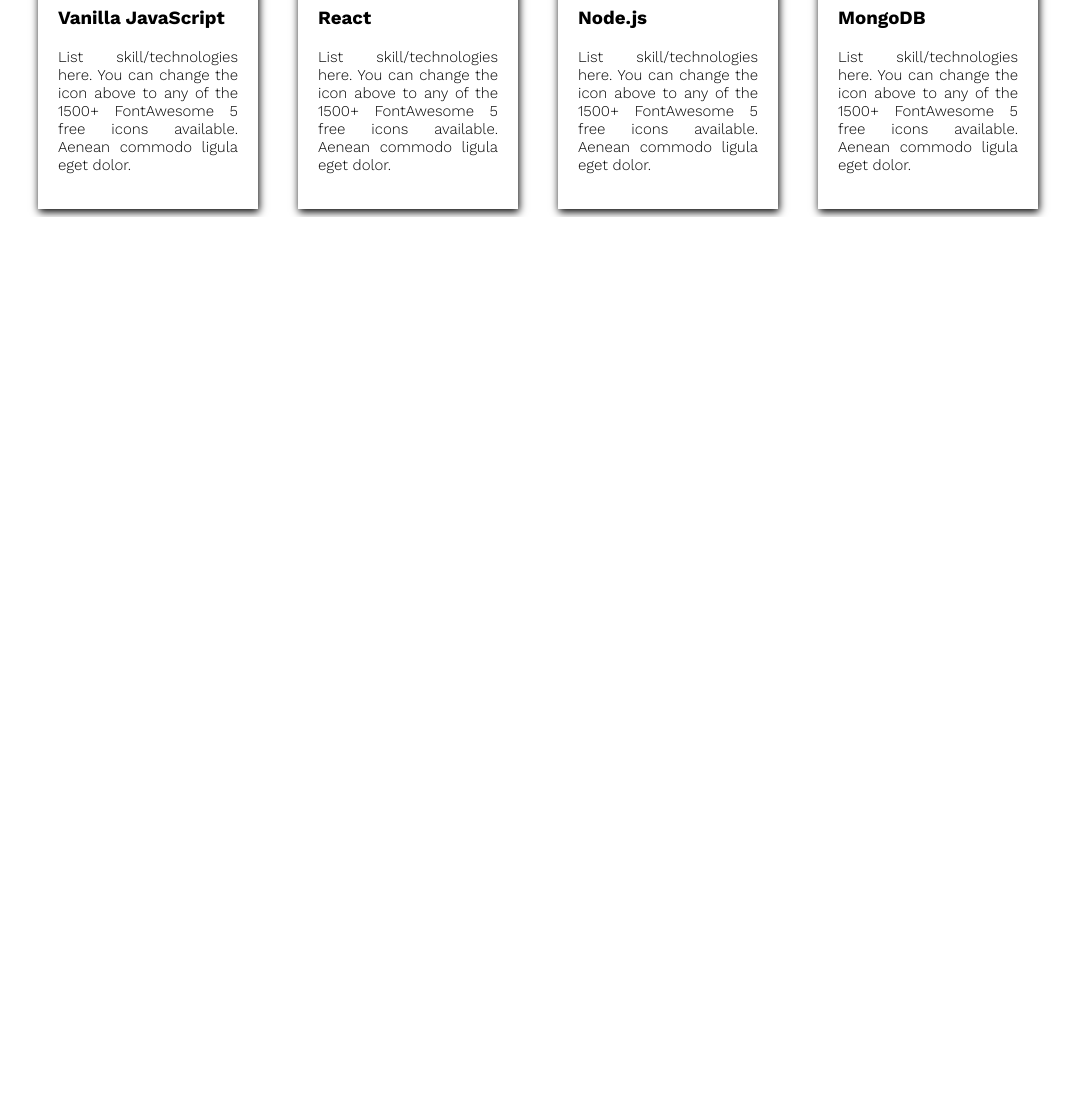
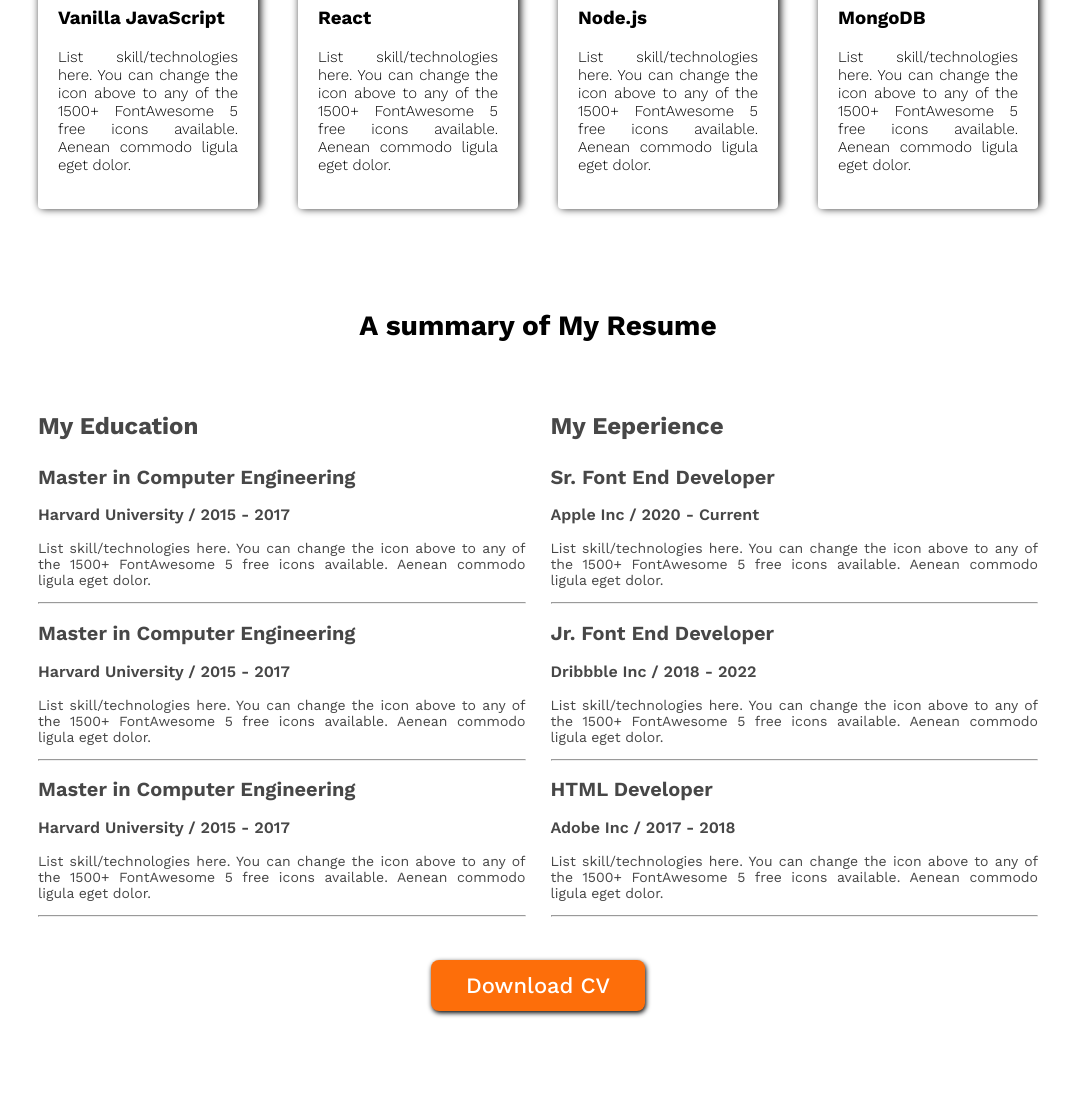
Before and after one commit to Sabbirahmed08/first-website, a plain HTML site: page html/index.html in a window 1280 px wide. Shown: the part 1598-2709 px from the top of the page, without its empty margins (102-1180 px from the left). Before the commit the page ends 1815 px from the top, so only its background shows below. Drawn offline with nearby package versions, Linux system fonts and the light colour scheme.

Commit message:
resume-done

```diff
--- a/css/style.css
+++ b/css/style.css
@@ -177,14 +177,13 @@
 .what-i-do-cards {
     display: flex;
     justify-content: space-between;
-
 }
 
 .cards {
     width: 180px;
-    box-shadow: 1px 3px 8px black;
+    box-shadow: 2px -1px 8px black;
     padding: 20px;
-
+    border-radius: 4px;
 }
 
 .card-description {
@@ -192,3 +191,54 @@
     text-align: justify;
     font-weight: 300;
 }
+
+/* resume-section */
+.my-resume {
+    margin-top: 100px;
+}
+
+.my-resume>h2 {
+    margin-bottom: 50px;
+}
+
+.resume-flexbox {
+    display: flex;
+    width: 1000px;
+    margin: 0 auto;
+    justify-content: space-between;
+}
+
+.my-education {
+    margin-right: 25px;
+}
+
+
+.resume-title {
+    color: #474747;
+    margin-bottom: 25px;
+}
+
+.resume-info h2 {
+    font-size: 20px;
+    color: #474747;
+    font-weight: 650;
+}
+
+.resume-info h3 {
+    font-size: 16px;
+    color: #474747;
+    font-weight: 600;
+}
+
+.resume-info p {
+    color: #474747;
+    font-weight: 400;
+    font-size: 14px;
+    text-align: justify;
+}
+
+.button-special-custom {
+    text-align: center;
+    margin-top: 35px;
+    margin-bottom: 100px;
+}
--- a/html/index.html
+++ b/html/index.html
@@ -114,6 +114,105 @@
                 </div>
             </div>
         </section>
+
+        <section class="my-resume">
+            <h2 class="common-title">A summary of My Resume</h2>
+            <div class="resume-flexbox">
+                <div class="my-education">
+                    <h2 class="resume-title">
+                        My Education
+                    </h2>
+                    <div class="resume-info">
+                        <h2 class="resume-header">
+                            Master in Computer Engineering
+                        </h2>
+                        <h3 class="resume-sub-header">
+                            Harvard University / 2015 - 2017
+                        </h3>
+                        <p class="resume-description">
+                            List skill/technologies here. You can change the icon above
+                            to any of the 1500+ FontAwesome 5 free icons available. Aenean commodo ligula eget dolor.
+                        </p>
+                        <hr>
+                    </div>
+                    <div class="resume-info">
+                        <h2 class="resume-header">
+                            Master in Computer Engineering
+                        </h2>
+                        <h3 class="resume-sub-header">
+                            Harvard University / 2015 - 2017
+                        </h3>
+                        <p class="resume-description">
+                            List skill/technologies here. You can change the icon above
+                            to any of the 1500+ FontAwesome 5 free icons available. Aenean commodo ligula eget dolor.
+                        </p>
+                        <hr>
+                    </div>
+                    <div class="resume-info">
+                        <h2 class="resume-header">
+                            Master in Computer Engineering
+                        </h2>
+                        <h3 class="resume-sub-header">
+                            Harvard University / 2015 - 2017
+                        </h3>
+                        <p class="resume-description">
+                            List skill/technologies here. You can change the icon above
+                            to any of the 1500+ FontAwesome 5 free icons available. Aenean commodo ligula eget dolor.
+                        </p>
+                        <hr>
+                    </div>
+                </div>
+                <div class="my-experience">
+                    <h2 class="resume-title">
+                        My Eeperience
+                    </h2>
+                    <div class="resume-info">
+                        <h2 class="resume-header">
+                            Sr. Font End Developer
+                        </h2>
+                        <h3 class="resume-sub-header">
+                            Apple Inc / 2020 - Current
+                        </h3>
+                        <p class="resume-description">
+                            List skill/technologies here. You can change the icon above
+                            to any of the 1500+ FontAwesome 5 free icons available. Aenean commodo ligula eget dolor.
+                        </p>
+                        <hr>
+                    </div>
+                    <div class="resume-info">
+                        <h2 class="resume-header">
+                            Jr. Font End Developer
+                        </h2>
+                        <h3 class="resume-sub-header">
+                            Dribbble Inc / 2018 - 2022
+                        </h3>
+                        <p class="resume-description">
+                            List skill/technologies here. You can change the icon above
+                            to any of the 1500+ FontAwesome 5 free icons available. Aenean commodo ligula eget dolor.
+                        </p>
+                        <hr>
+                    </div>
+                    <div class="resume-info">
+                        <h2 class="resume-header">
+                            HTML Developer
+                        </h2>
+                        <h3 class="resume-sub-header">
+                            Adobe Inc / 2017 - 2018
+                        </h3>
+                        <p class="resume-description">
+                            List skill/technologies here. You can change the icon above
+                            to any of the 1500+ FontAwesome 5 free icons available. Aenean commodo ligula eget dolor.
+                        </p>
+                        <hr>
+                    </div>
+                </div>
+            </div>
+
+            <div class="button-special-custom">
+                <button class="common-button">Download CV</button>
+            </div>
+        </section>
+
     </main>
     <footer></footer>
 
```
